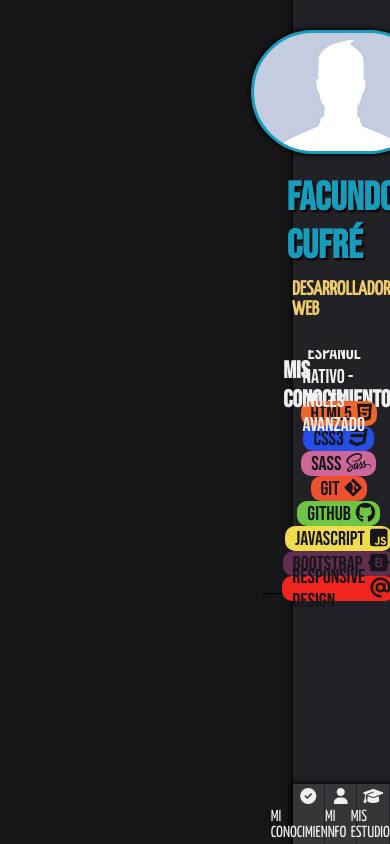
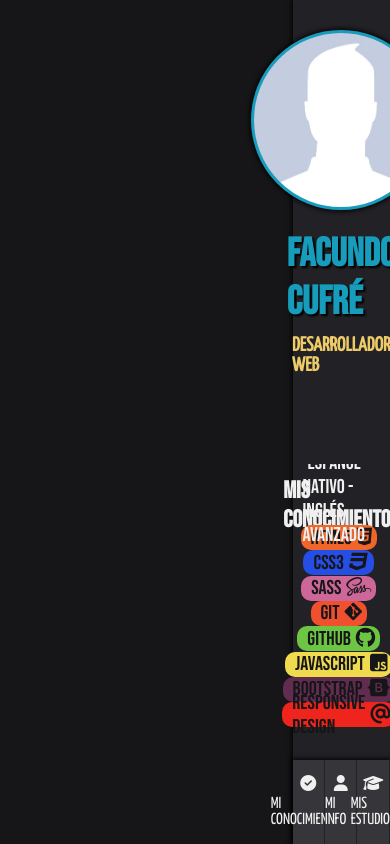
Before and after one commit to FacundoCufre/Portafolio, a plain HTML site: page index.html in a window 390 px wide. Shown: the top 844 px of the page. Drawn offline with Linux system fonts and the light colour scheme.

Commit message:
prueba arreglo responsive altura

```diff
--- a/styles/inicio.scss
+++ b/styles/inicio.scss
@@ -45,7 +45,7 @@ body{
     box-shadow: 0px 0px 5px 1px black;
     .informacion--div{
         padding: 30px;
-        height: 350px;
+        height: 55%;
         width: 100%;
         display: flex;
         align-items: center;
@@ -78,12 +78,11 @@ body{
     }
     .habs{
         position: absolute;
-        top: 310px;
+        top: 55%;
         width: 100%;
-        height: 260px;
+        height: 35%;
         padding-top: 5px;
         padding-bottom: 5px;
-        margin-top: 35px;
         display: flex;
         flex-direction: column;
         justify-content: center;
@@ -104,7 +103,6 @@ body{
             align-items: center;
             flex-wrap: wrap;
             padding: 20px;
-            border-bottom: 1px black solid;
             .habilidad{
                 height: 25px;
                 font-size: 20px;
@@ -126,10 +124,9 @@ body{
 
     .datos{
         position: absolute;
-        top: 310px;
+        top: 55%;
         width: 100%;
-        height: 260px;
-        margin-top: 20px;
+        height: 35%;
         padding: 10px;
         display: flex;
         flex-direction: column;
@@ -150,10 +147,9 @@ body{
     }
     .cursos{
         position: absolute;
-        top: 310px;
+        top: 55%;
         width: 100%;
-        height: 260px;
-        margin-top: 20px;
+        height: 35%;
         padding: 10px;
         display: flex;
         flex-direction: column;
@@ -183,7 +179,7 @@ body{
     }
     .botones{
         z-index: 1;
-        height: 60px;
+        height: 10%;
         position: absolute;
         bottom: 0;
         width: 100%;
```
Also changed, not shown: styles/inicio.css, 1 other file.
